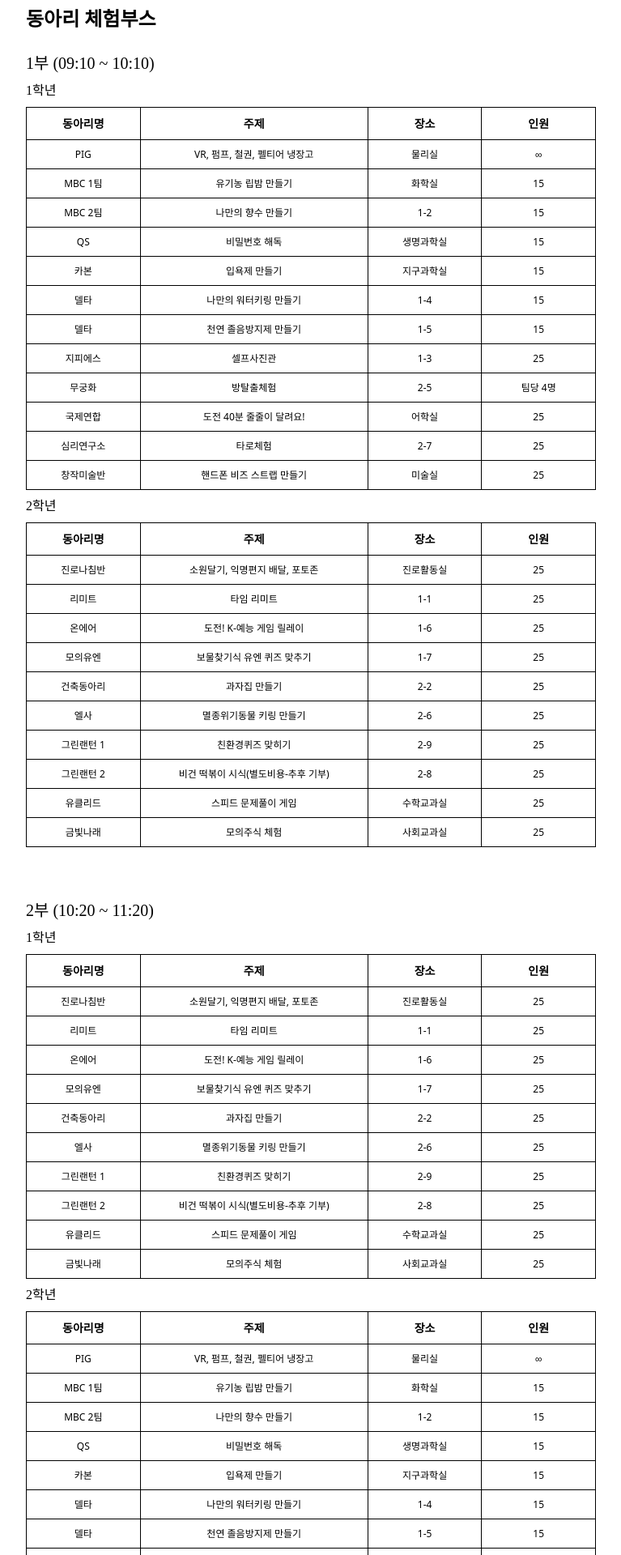
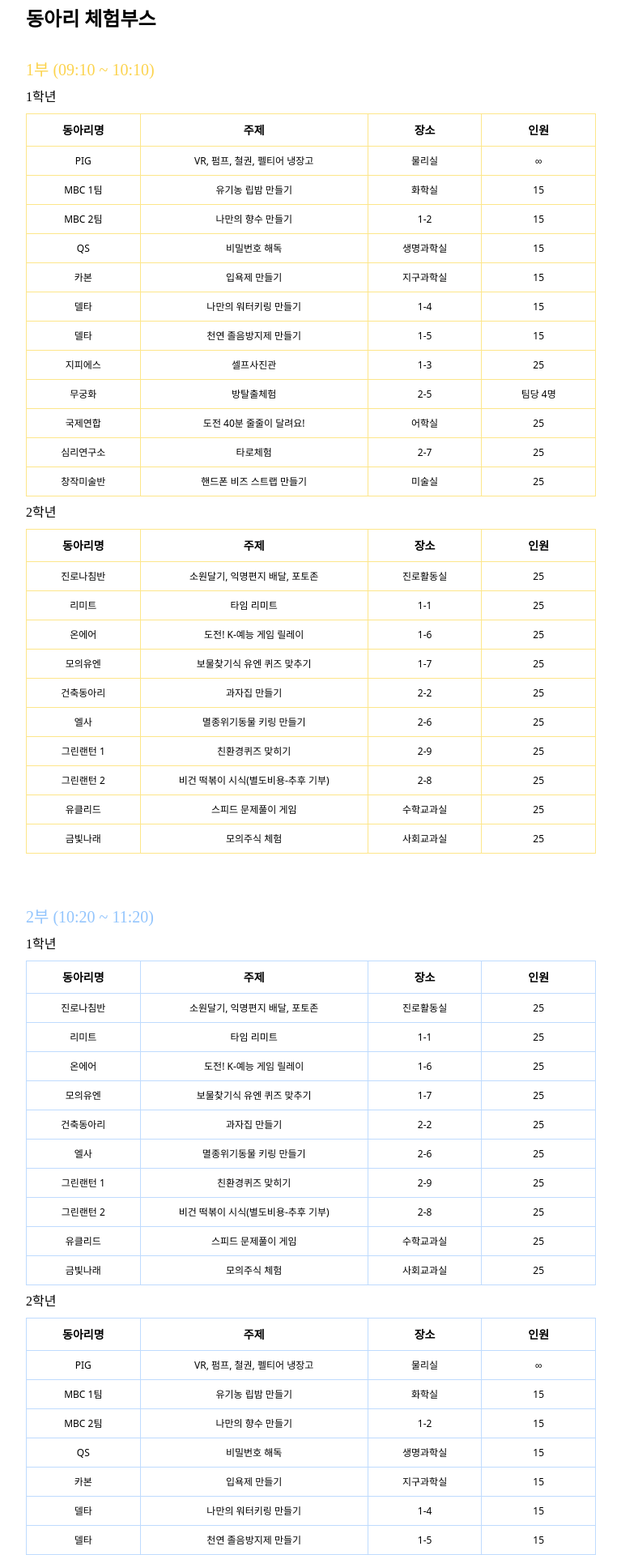
Before and after one commit to hlog2e/kch-festival-leaflet, a Next.js app: page / in a window 1280 px wide. Shown: the part 1640-3560 px from the top of the page at 81% size, without its empty margins (256-1023 px from the left). Built offline with nearby package versions, Linux system fonts and the light colour scheme; a web font is replaced by a local one.

Commit message:
표 색상 변경

```diff
--- a/pages/index.js
+++ b/pages/index.js
@@ -269,30 +269,104 @@ function Section3() {
         </Fade>
 
         <Fade left>
-          <p className="mt-6 text-xl font-pura">1부 (09:10 ~ 10:10)</p>
+          <p className="mt-8 text-xl font-pura text-amber-300">
+            1부 (09:10 ~ 10:10)
+          </p>
         </Fade>
         <Fade left>
-          <div className="mt-2">
-            <p className="text-md font-pura">1학년</p>
-            <table className="w-full mt-2 text-center border border-slate-700 ">
+          <div className="mt-2 ">
+            <p className="text-md font-pura ">1학년</p>
+            <table className="w-full mt-2 text-center border border-amber-200 ">
               <thead>
-                <tr className=" h-10 border border-black text-sm font-bold">
-                  <th className="w-[20%]  border border-black">동아리명</th>
-                  <th className="w-[40%] border border-black">주제</th>
-                  <th className="w-[20%] border border-black">장소</th>
-                  <th className="w-[20%] border border-black">인원</th>
+                <tr className=" h-10 border border-amber-300 text-sm font-bold">
+                  <th className="w-[20%]  border border-amber-200">동아리명</th>
+                  <th className="w-[40%] border border-amber-200">주제</th>
+                  <th className="w-[20%] border border-amber-200">장소</th>
+                  <th className="w-[20%] border border-amber-200">인원</th>
                 </tr>
               </thead>
               <tbody>
                 {data1.map((_item) => {
                   return (
                     <tr className="text-xs font-md h-9">
-                      <td className="border border-black">{_item.name}</td>
-                      <td className="border border-black px-1">
+                      <td className="border border-amber-200">{_item.name}</td>
+                      <td className="border border-amber-200 px-1">
                         {_item.topic}
                       </td>
-                      <td className="border border-black ">{_item.place}</td>
-                      <td className="border border-black px-1">
+                      <td className="border border-amber-200 ">
+                        {_item.place}
+                      </td>
+                      <td className="border border-amber-200 px-1">
+                        {_item.person}
+                      </td>
+                    </tr>
+                  );
+                })}
+              </tbody>
+            </table>
+          </div>
+        </Fade>
+        <Fade left>
+          <div className="mt-2">
+            <p className="text-md font-pura ">2학년</p>
+            <table className="w-full mt-2 text-center border border-amber-200 ">
+              <thead>
+                <tr className=" h-10 border border-amber-200 text-sm font-bold">
+                  <th className="w-[20%]  border border-amber-200">동아리명</th>
+                  <th className="w-[40%] border border-amber-200">주제</th>
+                  <th className="w-[20%] border border-amber-200">장소</th>
+                  <th className="w-[20%] border border-amber-200">인원</th>
+                </tr>
+              </thead>
+              <tbody>
+                {data2.map((_item) => {
+                  return (
+                    <tr className="text-xs font-md h-9">
+                      <td className="border border-amber-200">{_item.name}</td>
+                      <td className="border border-amber-200 px-1">
+                        {_item.topic}
+                      </td>
+                      <td className="border border-amber-200 ">
+                        {_item.place}
+                      </td>
+                      <td className="border border-amber-200 px-1">
+                        {_item.person}
+                      </td>
+                    </tr>
+                  );
+                })}
+              </tbody>
+            </table>
+          </div>
+        </Fade>
+
+        <Fade left>
+          <p className="mt-16 text-xl font-pura text-blue-300">
+            2부 (10:20 ~ 11:20)
+          </p>
+        </Fade>
+        <Fade left>
+          <div className="mt-2">
+            <p className="text-md font-pura">1학년</p>
+            <table className="w-full mt-2 text-center border  ">
+              <thead>
+                <tr className=" h-10 border border-black text-sm font-bold">
+                  <th className="w-[20%]  border border-blue-200">동아리명</th>
+                  <th className="w-[40%] border border-blue-200">주제</th>
+                  <th className="w-[20%] border border-blue-200">장소</th>
+                  <th className="w-[20%] border border-blue-200">인원</th>
+                </tr>
+              </thead>
+              <tbody>
+                {data2.map((_item) => {
+                  return (
+                    <tr className="text-xs font-md h-9">
+                      <td className="border border-blue-200">{_item.name}</td>
+                      <td className="border border-blue-200 px-1">
+                        {_item.topic}
+                      </td>
+                      <td className="border border-blue-200 ">{_item.place}</td>
+                      <td className="border border-blue-200 px-1">
                         {_item.person}
                       </td>
                     </tr>
@@ -305,91 +379,25 @@ function Section3() {
         <Fade left>
           <div className="mt-2">
             <p className="text-md font-pura">2학년</p>
-            <table className="w-full mt-2 text-center border border-slate-700 ">
+            <table className="w-full mt-2 text-center border ">
               <thead>
                 <tr className=" h-10 border border-black text-sm font-bold">
-                  <th className="w-[20%]  border border-black">동아리명</th>
-                  <th className="w-[40%] border border-black">주제</th>
-                  <th className="w-[20%] border border-black">장소</th>
-                  <th className="w-[20%] border border-black">인원</th>
-                </tr>
-              </thead>
-              <tbody>
-                {data2.map((_item) => {
-                  return (
-                    <tr className="text-xs font-md h-9">
-                      <td className="border border-black">{_item.name}</td>
-                      <td className="border border-black px-1">
-                        {_item.topic}
-                      </td>
-                      <td className="border border-black ">{_item.place}</td>
-                      <td className="border border-black px-1">
-                        {_item.person}
-                      </td>
-                    </tr>
-                  );
-                })}
-              </tbody>
-            </table>
-          </div>
-        </Fade>
-
-        <Fade left>
-          <p className="mt-16 text-xl font-pura">2부 (10:20 ~ 11:20)</p>
-        </Fade>
-        <Fade left>
-          <div className="mt-2">
-            <p className="text-md font-pura">1학년</p>
-            <table className="w-full mt-2 text-center border border-slate-700 ">
-              <thead>
-                <tr className=" h-10 border border-black text-sm font-bold">
-                  <th className="w-[20%]  border border-black">동아리명</th>
-                  <th className="w-[40%] border border-black">주제</th>
-                  <th className="w-[20%] border border-black">장소</th>
-                  <th className="w-[20%] border border-black">인원</th>
-                </tr>
-              </thead>
-              <tbody>
-                {data2.map((_item) => {
-                  return (
-                    <tr className="text-xs font-md h-9">
-                      <td className="border border-black">{_item.name}</td>
-                      <td className="border border-black px-1">
-                        {_item.topic}
-                      </td>
-                      <td className="border border-black ">{_item.place}</td>
-                      <td className="border border-black px-1">
-                        {_item.person}
-                      </td>
-                    </tr>
-                  );
-                })}
-              </tbody>
-            </table>
-          </div>
-        </Fade>
-        <Fade left>
-          <div className="mt-2">
-            <p className="text-md font-pura">2학년</p>
-            <table className="w-full mt-2 text-center border border-slate-700 ">
-              <thead>
-                <tr className=" h-10 border border-black text-sm font-bold">
-                  <th className="w-[20%]  border border-black">동아리명</th>
-                  <th className="w-[40%] border border-black">주제</th>
-                  <th className="w-[20%] border border-black">장소</th>
-                  <th className="w-[20%] border border-black">인원</th>
+                  <th className="w-[20%]  border border-blue-200">동아리명</th>
+                  <th className="w-[40%] border border-blue-200">주제</th>
+                  <th className="w-[20%] border border-blue-200">장소</th>
+                  <th className="w-[20%] border border-blue-200">인원</th>
                 </tr>
               </thead>
               <tbody>
                 {data1.map((_item) => {
                   return (
                     <tr className="text-xs font-md h-9">
-                      <td className="border border-black">{_item.name}</td>
-                      <td className="border border-black px-1">
+                      <td className="border border-blue-200">{_item.name}</td>
+                      <td className="border border-blue-200 px-1">
                         {_item.topic}
                       </td>
-                      <td className="border border-black ">{_item.place}</td>
-                      <td className="border border-black px-1">
+                      <td className="border border-blue-200 ">{_item.place}</td>
+                      <td className="border border-blue-200 px-1">
                         {_item.person}
                       </td>
                     </tr>
```
